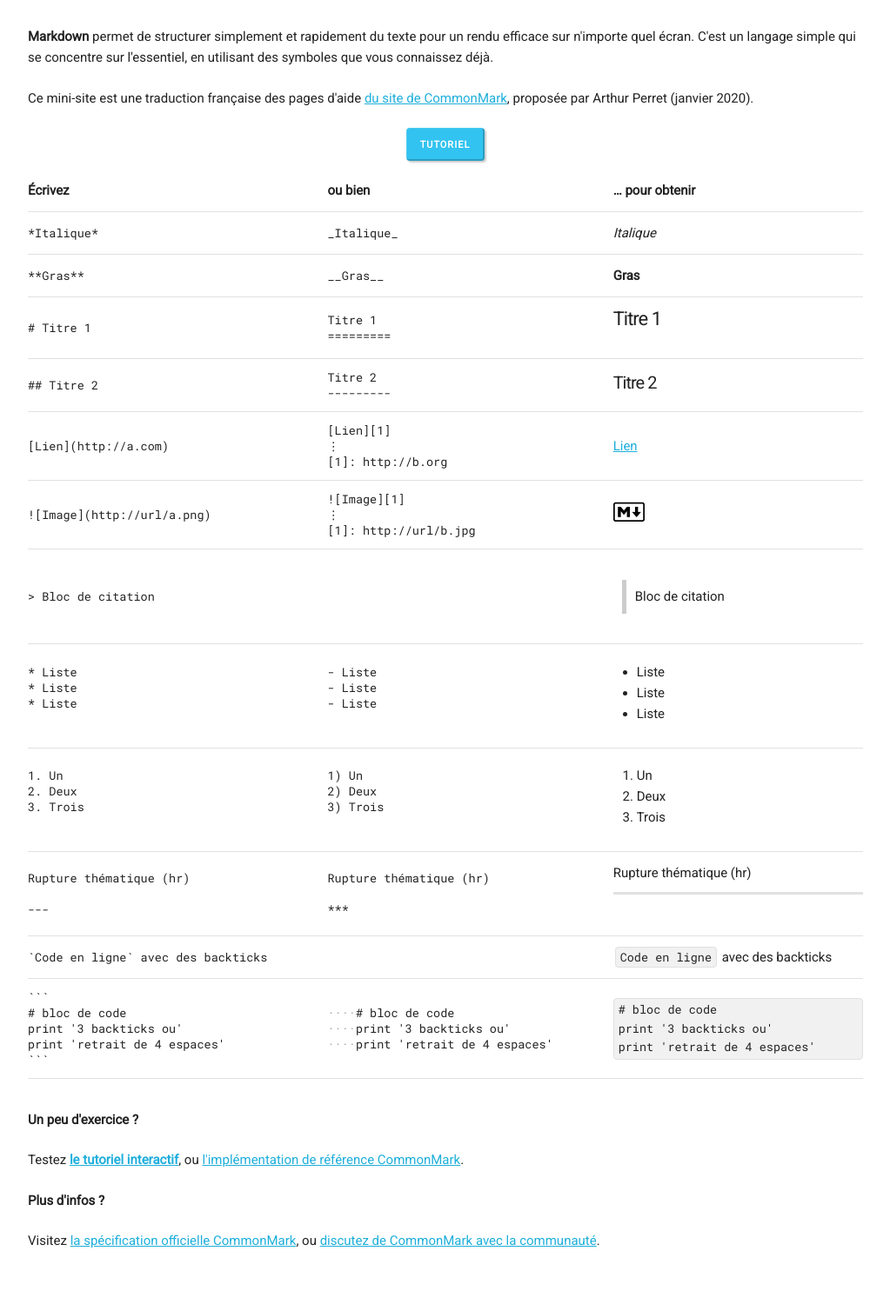
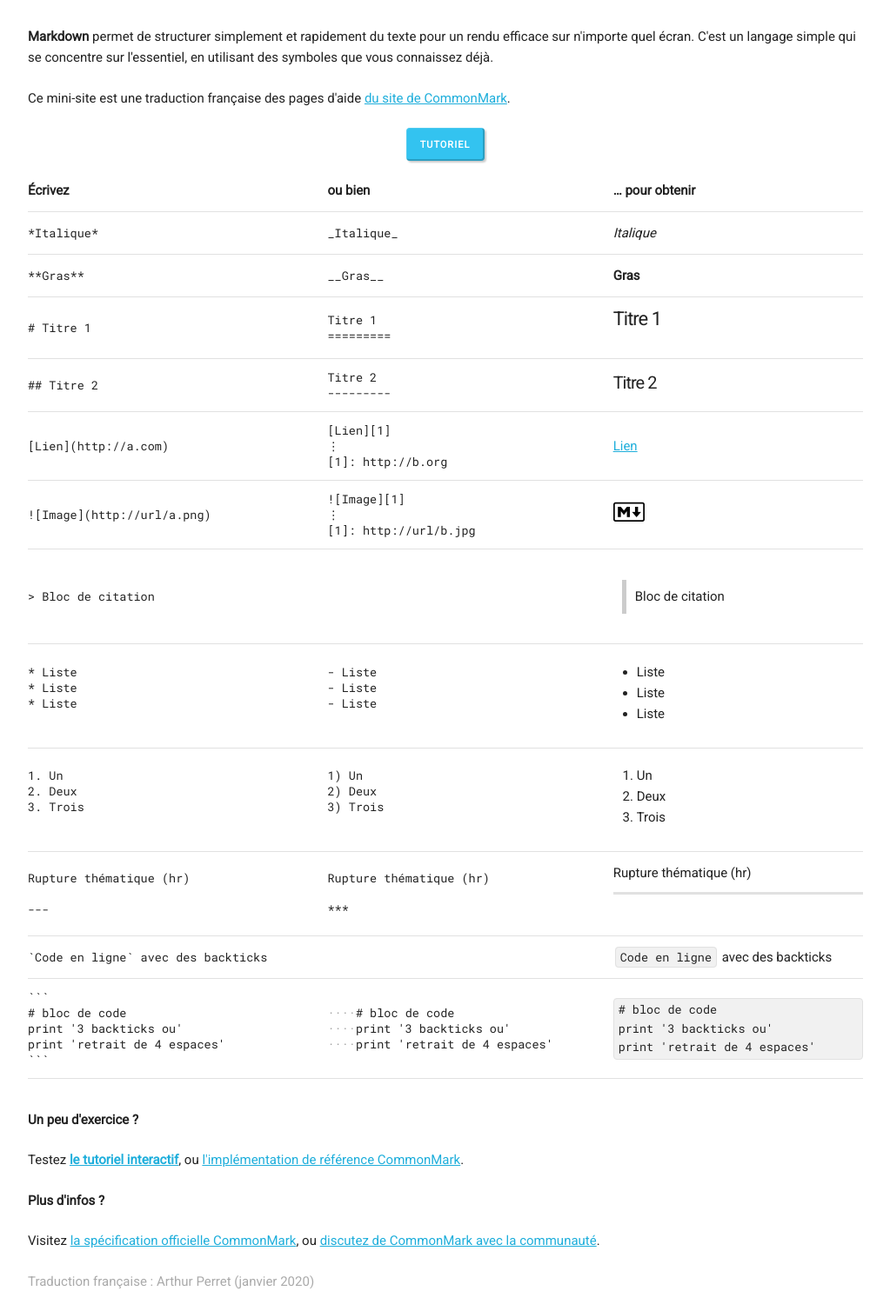
Before and after one commit to infologie/tutomd, a plain HTML site: page index.html in a window 1280 px wide. Shown: the whole page at 87% size, without its empty margins (128-1151 px from the left). Before the commit the page ends 1462 px from the top, so only its background shows below. Drawn offline with Linux system fonts and the light colour scheme.

Commit message:
Mise au point pour publication

```diff
--- a/index.html
+++ b/index.html
@@ -4,7 +4,7 @@
 <head>
 
     <meta charset="utf-8">
-    <title>Tutoriel Markdown - Référence</title>
+    <title>Tutoriel Markdown FR</title>
 
     <meta name="viewport" content="width=device-width, initial-scale=1">
     <link href='https://fonts.googleapis.com/css?family=Roboto' rel='stylesheet' type='text/css'>
@@ -12,6 +12,12 @@
     <link rel="stylesheet" href="css/normalize-skeleton.css">
     <link rel="stylesheet" href="css/style.css">
     <link rel="icon" type="image/png" href="images/favicon.png">
+	<meta name="twitter:card" content="summary_large_image">
+	<meta name="twitter:site" content="@artorig.github.io/tutomd/">
+	<meta name="twitter:creator" content="@arthurperret">
+	<meta name="twitter:title" content="Tutoriel Markdown FR">
+	<meta name="twitter:description" content="Traduction française du tutoriel Markdown de CommonMark.">
+	<meta name="twitter:image" content="images/titleimage.png">
 
 </head>
 
@@ -21,7 +27,7 @@
 
         <div class="twelve columns">
             <p><b>Markdown</b> permet de structurer simplement et rapidement du texte pour un rendu efficace sur n'importe quel écran. C'est un langage simple qui se concentre sur l'essentiel, en utilisant des symboles que vous connaissez déjà.</p>
-            <p>Ce mini-site est une traduction française des pages d'aide <a href="https://spec.commonmark.org">du site de CommonMark</a>, proposée par Arthur Perret (janvier 2020).</p>
+            <p>Ce mini-site est une traduction française des pages d'aide <a href="https://commonmark.org">du site de CommonMark</a>.</p>
         </div>
 
         <div class="twelve columns center">
@@ -214,6 +220,7 @@
         <div class="twelve columns">
             <p><b>Plus d'infos ?</b></p>
             <p>Visitez <a href="https://spec.commonmark.org">la spécification officielle CommonMark</a>, ou <a href="https://talk.commonmark.org">discutez de CommonMark avec la communauté</a>.</p>
+            <p class="muted">Traduction française : Arthur Perret (janvier 2020)</p>
         </div>
 
     </div>
```
Also changed, not shown: images/titleimage.png (added).
